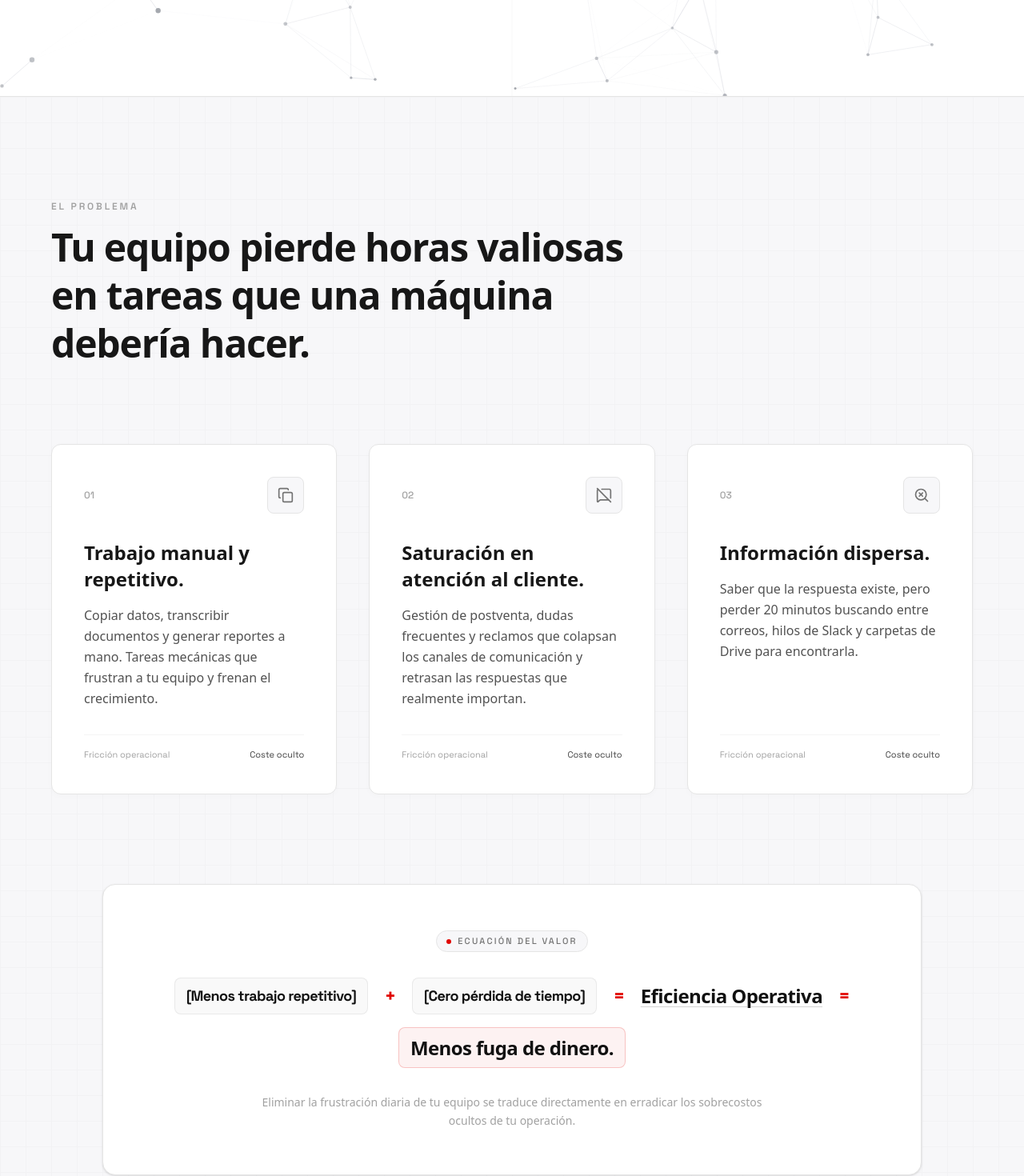
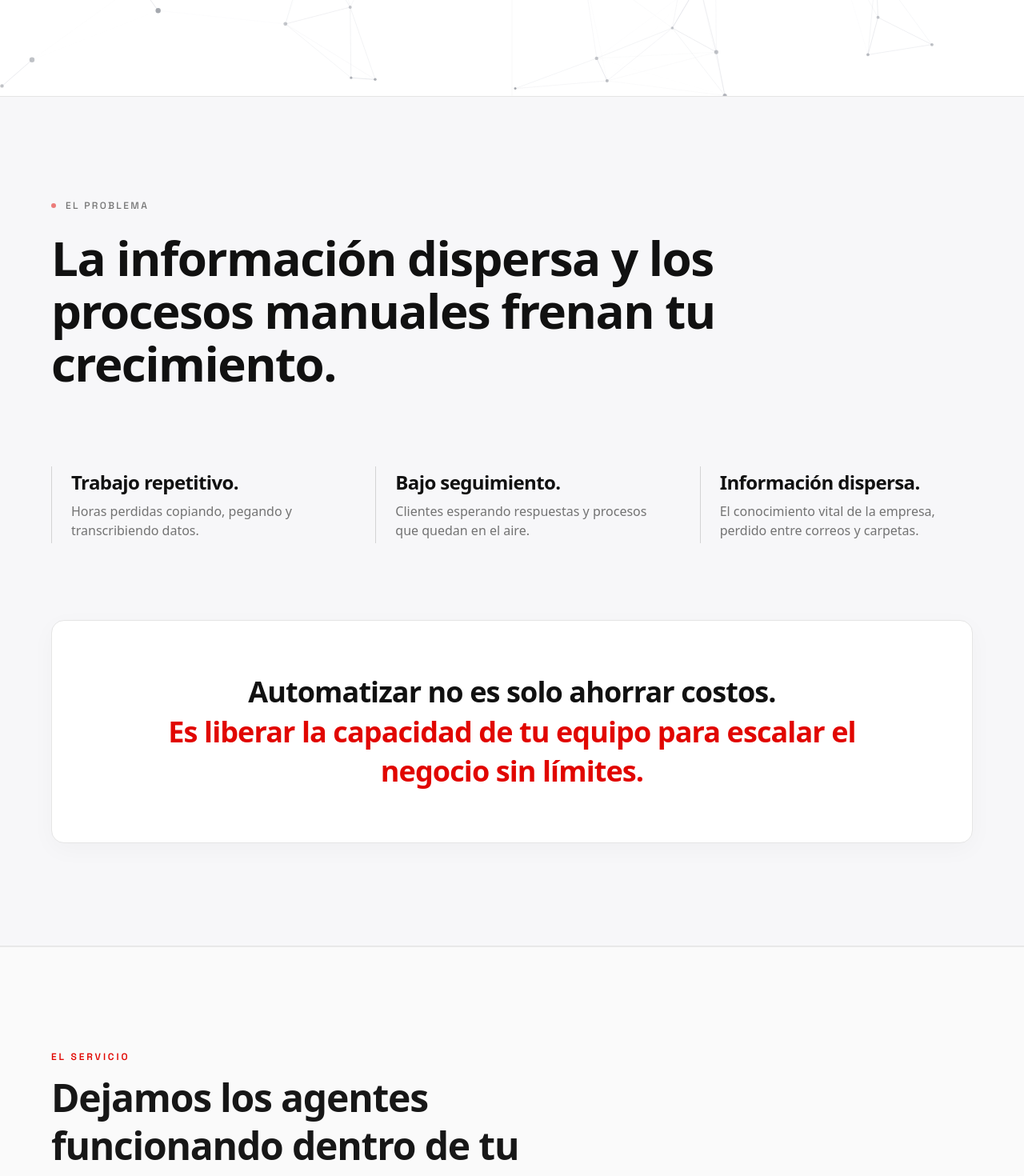
Before and after one commit to IRUBInacho/HorizonteLabs_landing, a React (Vite) app: page / in a window 1280 px wide. Shown: the part 600-2070 px from the top of the page at 80% size. Built offline with nearby package versions, Linux system fonts and the light colour scheme.

Commit message:
refactor: redesign ProblemSection layout and update dependencies

```diff
--- a/src/components/Navbar.tsx
+++ b/src/components/Navbar.tsx
@@ -18,18 +18,17 @@ export const Navbar: React.FC<NavbarProps> = ({ onOpenConsultation }) => {
 
   return (
     <header
-      className={`fixed top-0 left-0 right-0 z-50 transition-all duration-300 ${
-        scrolled
-          ? 'bg-white/90 backdrop-blur-md border-b border-neutral-200/80 py-3.5 shadow-[0_1px_3px_rgba(0,0,0,0.03)]'
-          : 'bg-transparent py-6 border-b border-transparent'
-      }`}
+      className={`fixed top-0 left-0 right-0 z-50 transition-all duration-300 ${scrolled
+        ? 'bg-white/90 backdrop-blur-md border-b border-neutral-200/80 py-3.5 shadow-[0_1px_3px_rgba(0,0,0,0.03)]'
+        : 'bg-transparent py-6 border-b border-transparent'
+        }`}
     >
       <div className="max-w-7xl mx-auto px-6 sm:px-10 lg:px-16 flex items-center justify-between">
         {/* Brand */}
         <a href="#" className="flex items-center gap-2.5 group">
           <div className="w-2.5 h-2.5 rounded-full bg-[#E10600] animate-rosso-pulse" />
           <span className="text-sm font-semibold tracking-[0.2em] uppercase font-mono-code text-black group-hover:text-[#E10600] transition-colors">
-            HORIZON LABS
+            HORIZONTE LABS
           </span>
         </a>
 
--- a/src/components/ProblemSection.tsx
+++ b/src/components/ProblemSection.tsx
@@ -1,28 +1,21 @@
 import React from 'react';
-import { motion } from 'motion/react';
-import { Copy, MessageSquareOff, SearchX } from 'lucide-react';
+import { motion } from 'framer-motion';
 
 const painPoints = [
   {
-    id: 'dolor-1',
-    step: '01',
-    icon: Copy,
-    title: 'Trabajo manual y repetitivo.',
-    copy: 'Copiar datos, transcribir documentos y generar reportes a mano. Tareas mecánicas que frustran a tu equipo y frenan el crecimiento.',
+    id: '01',
+    title: 'Trabajo repetitivo.',
+    copy: 'Horas perdidas copiando, pegando y transcribiendo datos.',
   },
   {
-    id: 'dolor-2',
-    step: '02',
-    icon: MessageSquareOff,
-    title: 'Saturación en atención al cliente.',
-    copy: 'Gestión de postventa, dudas frecuentes y reclamos que colapsan los canales de comunicación y retrasan las respuestas que realmente importan.',
+    id: '02',
+    title: 'Bajo seguimiento.',
+    copy: 'Clientes esperando respuestas y procesos que quedan en el aire.',
   },
   {
-    id: 'dolor-3',
-    step: '03',
-    icon: SearchX,
+    id: '03',
     title: 'Información dispersa.',
-    copy: 'Saber que la respuesta existe, pero perder 20 minutos buscando entre correos, hilos de Slack y carpetas de Drive para encontrarla.',
+    copy: 'El conocimiento vital de la empresa, perdido entre correos y carpetas.',
   },
 ];
 
@@ -32,134 +25,68 @@ export const ProblemSection: React.FC = () => {
       id="problema"
       className="py-24 sm:py-32 px-6 sm:px-10 lg:px-16 bg-[#F7F7F9] border-t border-b border-neutral-200 relative overflow-hidden"
     >
-      {/* Precision architectural hairline background grid */}
-      <div className="absolute inset-0 bg-[linear-gradient(to_right,#ECECEE_1px,transparent_1px),linear-gradient(to_bottom,#ECECEE_1px,transparent_1px)] bg-[size:32px_32px] opacity-45 pointer-events-none" />
+      <div className="max-w-6xl mx-auto relative z-10">
 
-      <div className="max-w-7xl mx-auto relative z-10">
-        {/* Header Block */}
-        <div className="max-w-3xl mb-16 sm:mb-24">
-          <motion.p
-            initial={{ opacity: 0, y: 12 }}
+        {/* Header Block - El Impuesto Oculto */}
+        <div className="mb-20 sm:mb-24">
+          <motion.div
+            initial={{ opacity: 0, y: 10 }}
             whileInView={{ opacity: 1, y: 0 }}
             viewport={{ once: true }}
-            transition={{ duration: 0.7 }}
-            className="text-[12px] font-mono-code uppercase tracking-[0.24em] text-neutral-400 font-semibold mb-3"
+            transition={{ duration: 0.6 }}
+            className="flex items-center gap-3 mb-6"
           >
-            El problema
-          </motion.p>
+            <span className="w-1.5 h-1.5 rounded-full bg-[#E10600] animate-pulse" />
+            <span className="text-xs font-mono-code uppercase tracking-[0.2em] text-neutral-500 font-medium">
+              El problema
+            </span>
+          </motion.div>
 
           <motion.h2
             initial={{ opacity: 0, y: 16 }}
             whileInView={{ opacity: 1, y: 0 }}
             viewport={{ once: true }}
             transition={{ duration: 0.8, delay: 0.1 }}
-            className="text-3xl sm:text-4xl md:text-5xl font-bold tracking-tight text-neutral-900 leading-tight"
+            className="text-3xl sm:text-4xl md:text-5xl lg:text-6xl font-bold tracking-tight text-[#111111] max-w-5xl leading-[1.1]"
           >
-            Tu equipo pierde horas valiosas en tareas que una máquina debería hacer.
-          </motion.h2>
+            La información dispersa y los procesos manuales frenan tu crecimiento.          </motion.h2>
         </div>
 
-        {/* 3 Key Pain Points Grid */}
-        <div className="grid grid-cols-1 md:grid-cols-3 gap-8 lg:gap-10 mb-20 sm:mb-28">
-          {painPoints.map((pain, index) => {
-            const Icon = pain.icon;
-            return (
-              <motion.div
-                key={pain.id}
-                initial={{ opacity: 0, y: 24 }}
-                whileInView={{ opacity: 1, y: 0 }}
-                viewport={{ once: true }}
-                transition={{
-                  duration: 0.8,
-                  delay: index * 0.12,
-                  ease: [0.16, 1, 0.3, 1],
-                }}
-                className="group bg-white rounded-xl p-8 sm:p-10 border border-neutral-200 hover:border-neutral-300 transition-all duration-300 shadow-[0_2px_8px_rgba(0,0,0,0.02)] flex flex-col justify-between"
-              >
-                <div>
-                  {/* Top Step & Minimalist Silver Icon */}
-                  <div className="flex items-center justify-between mb-8">
-                    <span className="text-xs font-mono-code text-neutral-400 font-medium">
-                      {pain.step}
-                    </span>
-                    <div className="p-3 rounded-lg bg-[#F7F7F9] text-neutral-500 border border-neutral-200 group-hover:text-neutral-900 transition-colors">
-                      <Icon className="w-5 h-5" />
-                    </div>
-                  </div>
-
-                  {/* Title */}
-                  <h3 className="text-xl sm:text-2xl font-bold text-neutral-900 mb-4 leading-snug">
-                    {pain.title}
-                  </h3>
-
-                  {/* Copy */}
-                  <p className="text-sm sm:text-base text-neutral-600 leading-relaxed font-normal">
-                    {pain.copy}
-                  </p>
-                </div>
-
-                {/* Bottom subtle hairline indicator */}
-                <div className="mt-8 pt-4 border-t border-neutral-100 flex items-center justify-between text-[11px] font-mono-code text-neutral-400">
-                  <span>Fricción operacional</span>
-                  <span className="text-neutral-700">Coste oculto</span>
-                </div>
-              </motion.div>
-            );
-          })}
+        {/* 3 Key Pain Points - Formato Editorial (Lectura en 3 segundos) */}
+        <div className="grid grid-cols-1 md:grid-cols-3 gap-10 lg:gap-16 mb-24">
+          {painPoints.map((pain, index) => (
+            <motion.div
+              key={pain.id}
+              initial={{ opacity: 0, x: -16 }}
+              whileInView={{ opacity: 1, x: 0 }}
+              viewport={{ once: true }}
+              transition={{ duration: 0.6, delay: 0.2 + index * 0.1, ease: [0.16, 1, 0.3, 1] }}
+              className="border-l-[1.5px] border-neutral-300 pl-6 py-1 hover:border-[#E10600] transition-colors duration-500"
+            >
+              <h3 className="text-xl sm:text-2xl font-bold text-[#111111] mb-2 tracking-tight">
+                {pain.title}
+              </h3>
+              <p className="text-sm sm:text-base text-neutral-500 font-medium">
+                {pain.copy}
+              </p>
+            </motion.div>
+          ))}
         </div>
 
-        {/* Section Closer: La Ecuación del Valor (Contenedor Blanco Puro con Elevación Sutil) */}
+        {/* Section Closer: La Frase de Impacto (Escalar sin límites) */}
         <motion.div
-          initial={{ opacity: 0, y: 24 }}
-          whileInView={{ opacity: 1, y: 0 }}
+          initial={{ opacity: 0, scale: 0.98 }}
+          whileInView={{ opacity: 1, scale: 1 }}
           viewport={{ once: true }}
-          transition={{ duration: 0.85, ease: [0.16, 1, 0.3, 1] }}
-          className="max-w-5xl mx-auto bg-white rounded-2xl border border-neutral-200 p-8 sm:p-12 lg:p-14 shadow-sm text-center"
+          transition={{ duration: 0.8, delay: 0.4, ease: [0.16, 1, 0.3, 1] }}
+          className="bg-white rounded-2xl border border-neutral-200 p-10 sm:p-14 lg:p-16 text-center shadow-[0_8px_30px_rgba(0,0,0,0.03)]"
         >
-          {/* Eyebrow marker */}
-          <div className="inline-flex items-center gap-2 px-3 py-1 rounded-full bg-[#F7F7F9] border border-neutral-200 mb-8">
-            <span className="w-1.5 h-1.5 rounded-full bg-[#E10600]" />
-            <span className="text-[11px] font-mono-code uppercase tracking-[0.2em] text-neutral-500 font-medium">
-              Ecuación del valor
-            </span>
-          </div>
+          <h3 className="text-2xl sm:text-3xl md:text-4xl font-bold text-[#111111] tracking-tight leading-snug max-w-4xl mx-auto">
+            Automatizar no es solo ahorrar costos. <br className="hidden md:block" />
+            <span className="text-[#E10600]">Es liberar la capacidad de tu equipo para escalar el negocio sin límites.</span>
+          </h3>
+        </motion.div>
 
-          {/* Mathematical Formula Layout */}
-          <div className="flex flex-wrap items-center justify-center gap-x-3 gap-y-4 sm:gap-x-4 md:gap-x-5 text-base sm:text-xl md:text-2xl font-bold text-[#111111] tracking-tight leading-snug">
-            <span className="px-3.5 py-2 bg-[#F9F9F9] rounded-lg border border-neutral-200/80 font-mono-code text-sm sm:text-lg text-[#111111]">
-              [Menos trabajo repetitivo]
-            </span>
-
-            <span className="text-[#E10600] text-xl sm:text-2xl font-mono-code font-bold">
-              +
-            </span>
-
-            <span className="px-3.5 py-2 bg-[#F9F9F9] rounded-lg border border-neutral-200/80 font-mono-code text-sm sm:text-lg text-[#111111]">
-              [Cero pérdida de tiempo]
-            </span>
-
-            <span className="text-[#E10600] text-xl sm:text-2xl font-mono-code font-bold">
-              =
-            </span>
-
-            <span className="text-[#111111] font-bold underline decoration-neutral-300 decoration-1 underline-offset-4">
-              Eficiencia Operativa
-            </span>
-
-            <span className="text-[#E10600] text-xl sm:text-2xl font-mono-code font-bold">
-              =
-            </span>
-
-            <span className="text-[#111111] font-extrabold bg-[#E10600]/5 px-3.5 py-2 rounded-lg border border-[#E10600]/20">
-              Menos fuga de dinero.
-            </span>
-          </div>
-
-          {/* Sutil Support Copy en Gris Plata */}
-          <p className="text-xs sm:text-sm text-neutral-400 font-normal mt-8 max-w-2xl mx-auto leading-relaxed">
-            Eliminar la frustración diaria de tu equipo se traduce directamente en erradicar los sobrecostos ocultos de tu operación.
-          </p>
-        </motion.div>
       </div>
     </section>
   );
```
